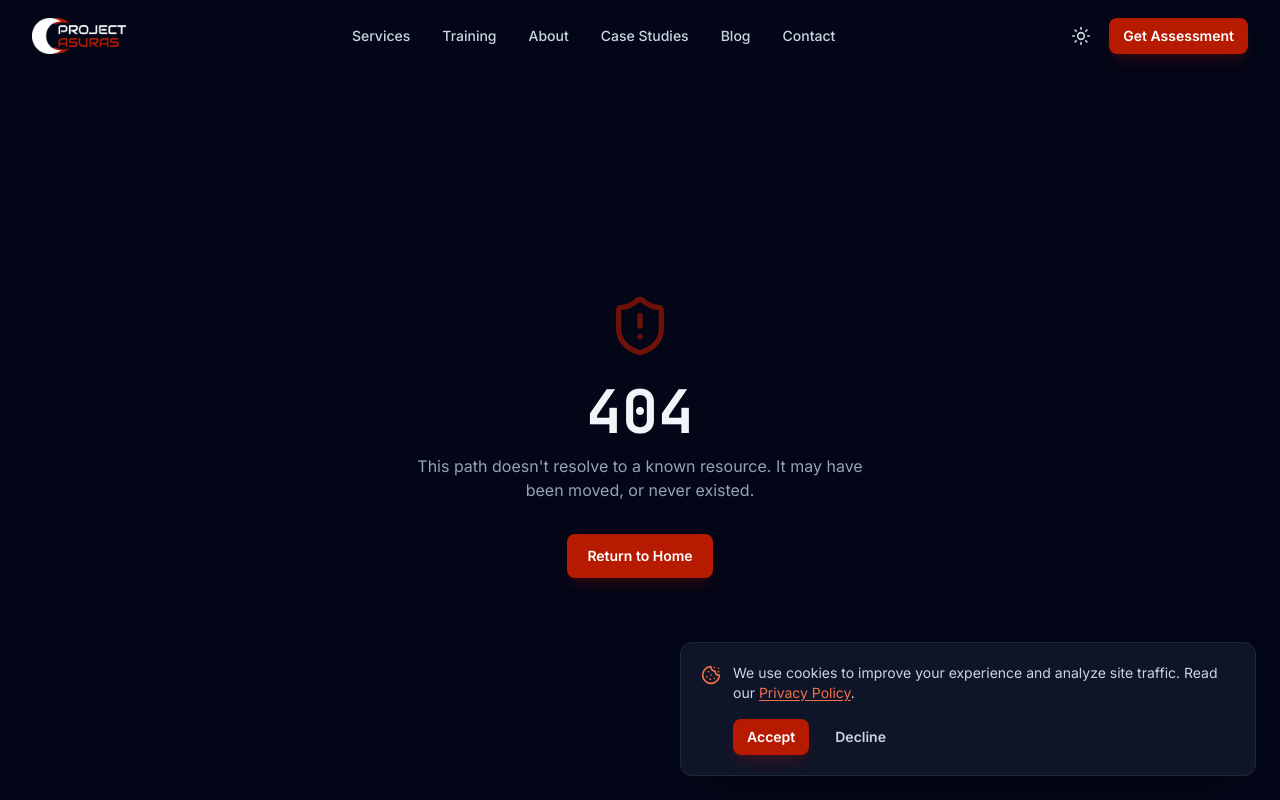
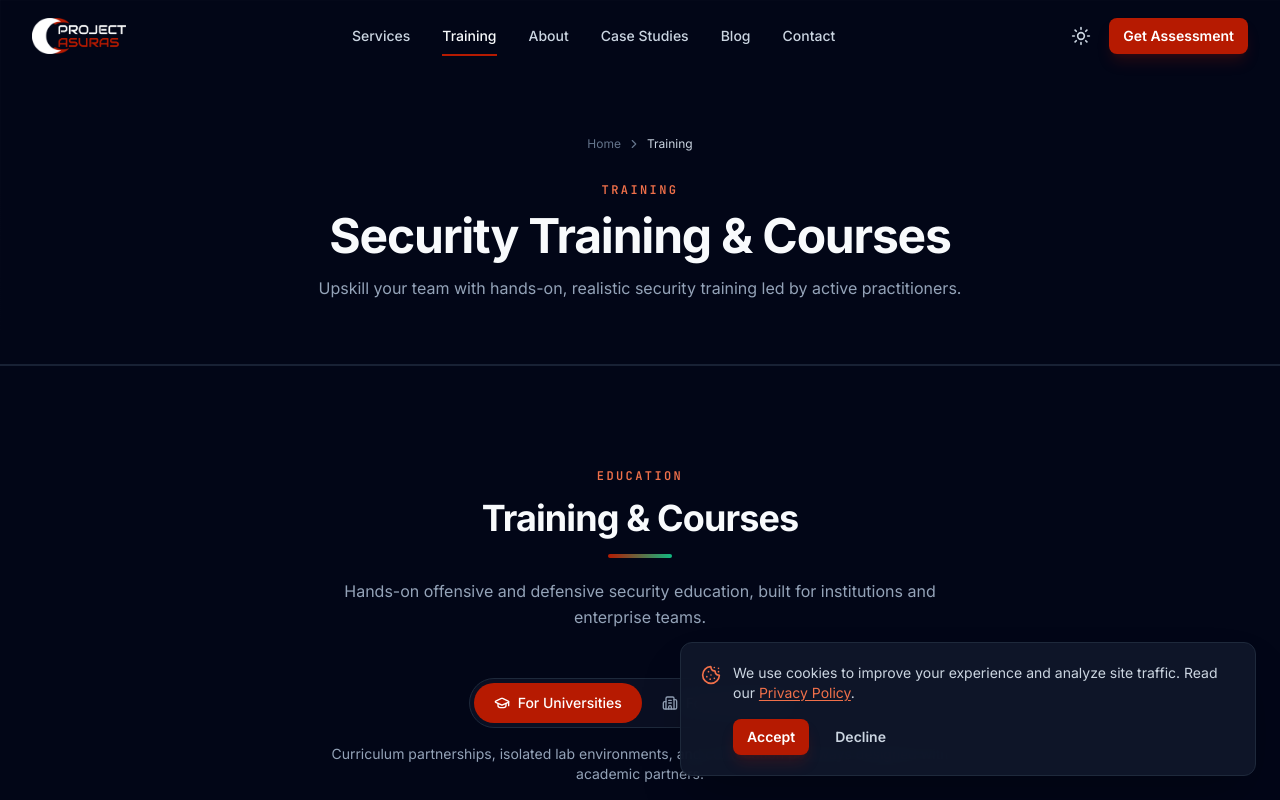
Before and after one commit to projectasuras/projectasuras.com, a React (Vite) app: page /training in a window 1280 px wide. Shown: the top 800 px of the page. Built offline with nearby package versions, Linux system fonts and the light colour scheme.

Commit message:
Added separate training section

```diff
--- a/src/App.tsx
+++ b/src/App.tsx
@@ -7,6 +7,7 @@ import { CookieBanner } from '@/components/layout/CookieBanner';
 
 const Home = lazy(() => import('@/pages/Home'));
 const Services = lazy(() => import('@/pages/Services'));
+const Training = lazy(() => import('@/pages/Training'));
 const About = lazy(() => import('@/pages/About'));
 const CaseStudies = lazy(() => import('@/pages/CaseStudies'));
 const CaseStudyDetail = lazy(() => import('@/pages/CaseStudyDetail'));
@@ -53,6 +54,7 @@ export default function App() {
           <Routes>
             <Route path="/" element={<Home />} />
             <Route path="/services" element={<Services />} />
+            <Route path="/training" element={<Training />} />
             <Route path="/about" element={<About />} />
             <Route path="/case-studies" element={<CaseStudies />} />
             <Route path="/case-studies/:slug" element={<CaseStudyDetail />} />
--- a/src/components/layout/Footer.tsx
+++ b/src/components/layout/Footer.tsx
@@ -7,7 +7,7 @@ import { submitNewsletter } from '@/lib/api';
 
 const serviceLinks = [
   { label: 'Penetration Testing', to: '/services#penetration-testing' },
-  { label: 'Training & Courses', to: '/services#training-courses' },
+  { label: 'Training & Courses', to: '/training' },
   { label: 'Software Development', to: '/services#software-development' },
   { label: 'Products', to: '/services#products' },
 ];
--- a/src/components/layout/Navbar.tsx
+++ b/src/components/layout/Navbar.tsx
@@ -10,7 +10,7 @@ import { cn } from '@/lib/utils';
 
 const navLinks = [
   { label: 'Services', to: '/services' },
-  { label: 'Training', to: '/services#training-courses' },
+  { label: 'Training', to: '/training' },
   { label: 'About', to: '/about' },
   { label: 'Case Studies', to: '/case-studies' },
   { label: 'Blog', to: 'https://blog.projectasuras.com' },
--- a/src/components/sections/home/ServicesGrid.tsx
+++ b/src/components/sections/home/ServicesGrid.tsx
@@ -20,7 +20,7 @@ export function ServicesGrid() {
               description={service.shortDescription}
               features={service.features}
               comingSoon={service.comingSoon}
-              link={service.comingSoon ? '/services#products' : `/services#${service.slug}`}
+              link={service.comingSoon ? '/services#products' : service.slug === 'training-courses' ? '/training' : `/services#${service.slug}`}
               index={i}
             />
           ))}
--- a/src/data/blogPosts.ts
+++ b/src/data/blogPosts.ts
@@ -84,7 +84,7 @@ Generic "you've won a prize" templates train employees to spot bad phishing, not
 
 A simulation without immediate, contextual feedback is close to useless. The moment someone clicks, they should land on a two-minute explainer specific to the pretext they fell for — not a generic "you failed" page.
 
-Curious what a tailored phishing program looks like for your org? Our [Corporate Training track](/services#training-courses) builds these end to end.`,
+Curious what a tailored phishing program looks like for your org? Our [Corporate Training track](/training) builds these end to end.`,
   },
   {
     slug: 'mobile-app-pentest-checklist-2026',
--- a/src/pages/Services.tsx
+++ b/src/pages/Services.tsx
@@ -1,7 +1,7 @@
 import { Helmet } from 'react-helmet-async';
 import { PageHero } from '@/components/shared/PageHero';
 import { PentestSection } from '@/components/sections/services/PentestSection';
-import { TrainingSection } from '@/components/sections/services/TrainingSection';
+
 import { SoftwareDevSection } from '@/components/sections/services/SoftwareDevSection';
 import { ProductsSection } from '@/components/sections/services/ProductsSection';
 
@@ -28,7 +28,7 @@ export default function Services() {
         breadcrumb="Services"
       />
       <PentestSection />
-      <TrainingSection />
+
       <SoftwareDevSection />
       <ProductsSection />
     </>
--- /dev/null
+++ b/src/pages/Training.tsx
@@ -0,0 +1,30 @@
+import { Helmet } from 'react-helmet-async';
+import { PageHero } from '@/components/shared/PageHero';
+import { TrainingSection } from '@/components/sections/services/TrainingSection';
+
+export default function Training() {
+  return (
+    <>
+      <Helmet>
+        <title>Training | Project Asuras</title>
+        <meta
+          name="description"
+          content="Security training courses by Project Asuras."
+        />
+        <meta property="og:title" content="Training | Project Asuras" />
+        <meta
+          property="og:description"
+          content="Security training courses by Project Asuras."
+        />
+      </Helmet>
+
+      <PageHero
+        eyebrow="Training"
+        title="Security Training & Courses"
+        subtitle="Upskill your team with hands-on, realistic security training led by active practitioners."
+        breadcrumb="Training"
+      />
+      <TrainingSection />
+    </>
+  );
+}
```
